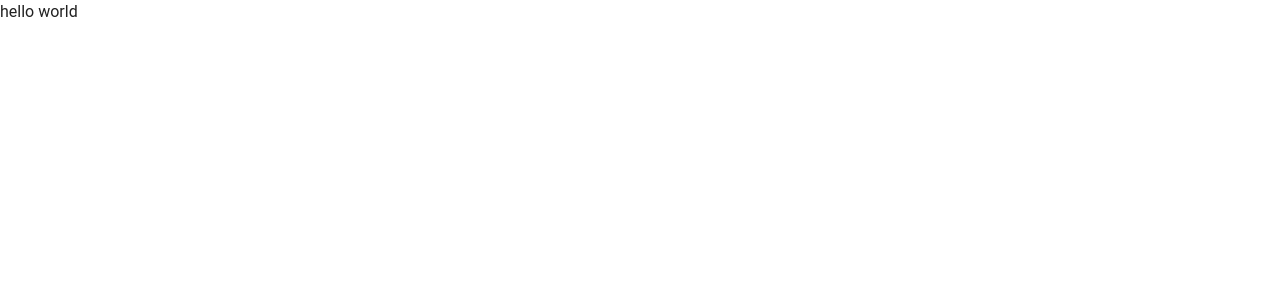
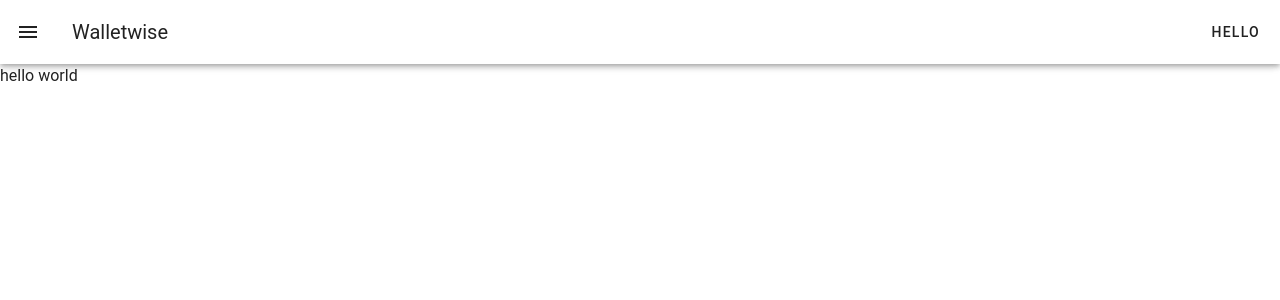
Before and after one commit to nimalu/ccu-prototype, a Nuxt app: page / in a window 1280 px wide. Shown: the top 300 px of the page. Built offline with nearby package versions, Linux system fonts and the light colour scheme.

Commit message:
Add layout

```diff
--- a/app.vue
+++ b/app.vue
@@ -1,7 +1,24 @@
+<script setup lang="ts">
+const drawer = ref(false);
+</script>
 <template>
-  <NuxtLayout>
-    <v-app>
-      <NuxtPage />
-    </v-app>
-  </NuxtLayout>
+    <NuxtLayout>
+        <v-app>
+            <v-app-bar>
+                <v-app-bar-nav-icon @click.stop="drawer = !drawer" />
+                <v-app-bar-title>Walletwise</v-app-bar-title>
+                <v-spacer />
+                <v-btn>Hello</v-btn>
+            </v-app-bar>
+            <v-navigation-drawer v-model="drawer">
+                <v-list>
+                    <v-list-item title="Navigation drawer"></v-list-item>
+                </v-list>
+            </v-navigation-drawer>
+
+            <v-main>
+                <NuxtPage />
+            </v-main>
+        </v-app>
+    </NuxtLayout>
 </template>
```
